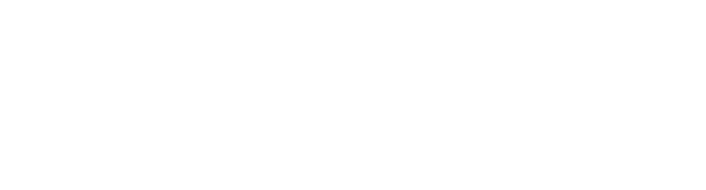
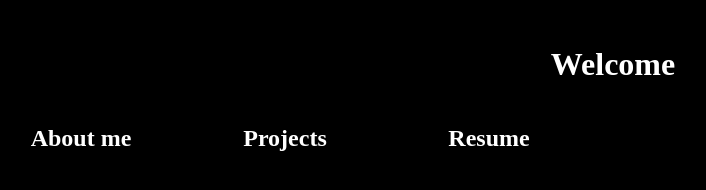
Before and after one commit to FoulestSky03/FoulestSky03.github.io, a plain HTML site: page index.html in a window 1280 px wide. Shown: the whole page, without its empty margins (27-733 px from the left). Drawn offline with Linux system fonts and the light colour scheme.

Commit message:
Foundation Setup

```diff
--- a/index.html
+++ b/index.html
@@ -4,8 +4,12 @@
     <meta charset="UTF-8">
     <meta name="viewport" content="width=device-width, initial-scale=1.0">
     <title>ChrsDmz</title>
+    <link href="styles.css" rel="stylesheet">
 </head>
 <body>
-
+<h1 id="openingtext" class="textcolor">Welcome</h1>
+<a href="aboutme.html"><h2 class="textcolor" id="aboutme">About me</h2></a>
+<h2 class="textcolor" id="projects">Projects</h2>
+<a href="resume.html"><h2 id="resume" class="textcolor">Resume</h2></a>
 </body>
 </html>
--- /dev/null
+++ b/styles.css
@@ -0,0 +1,32 @@
+.textcolor{
+    color: white;
+}
+
+body{
+    background-color: black;
+}
+
+#openingtext{
+    padding-top: 25px;
+    text-align: center;
+}
+
+#aboutme, #projects, #resume{
+    display: inline-block;
+}
+
+#aboutme{
+    width: 200px;
+    text-align: center;
+    margin-left: 0%;
+}
+
+#projects{
+    width: 200px;
+    text-align: center;
+}
+
+#resume{
+    width: 200px;
+    text-align: center;
+}
```
Also changed, not shown: aboutme.html (added, +12 -0 lines).
